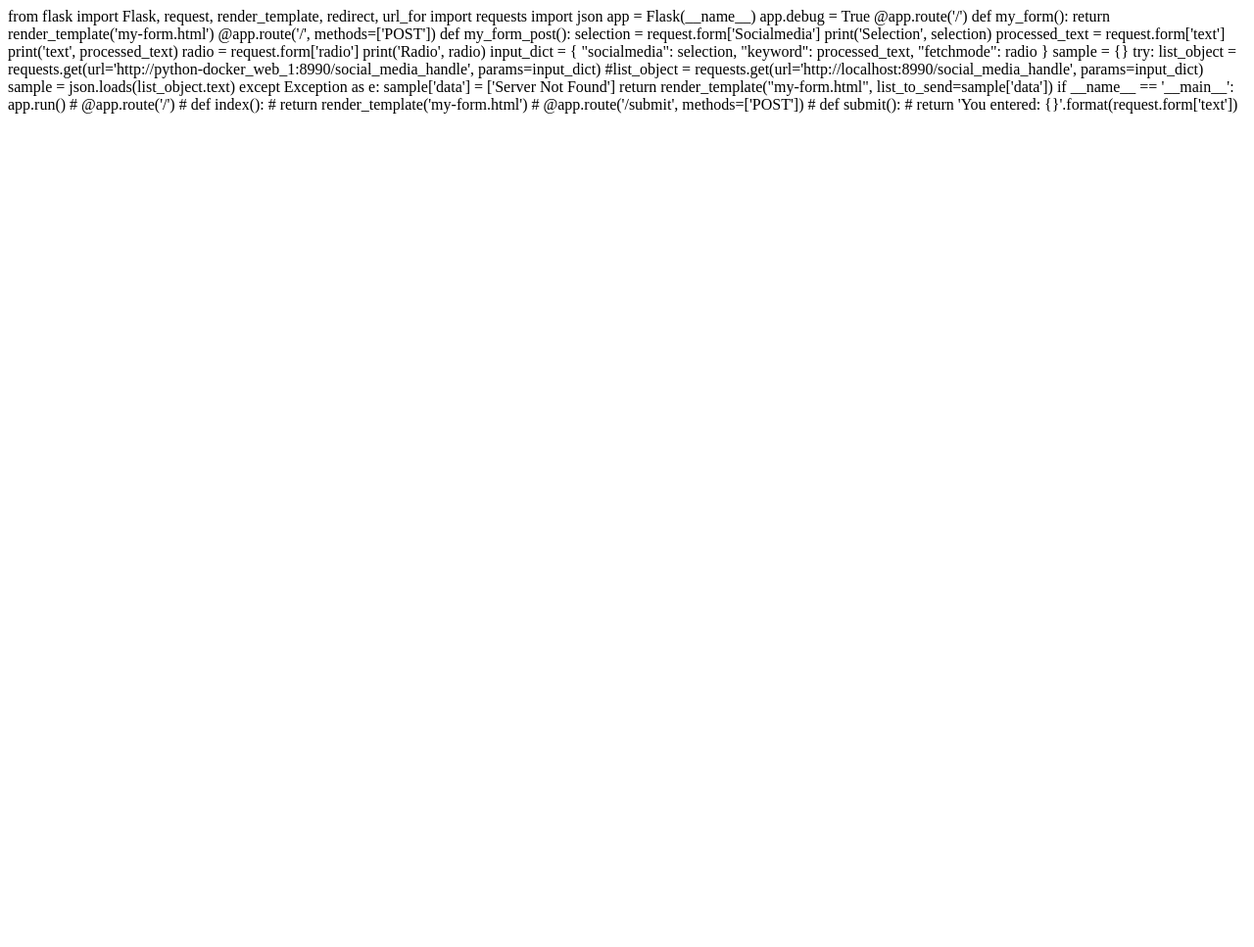
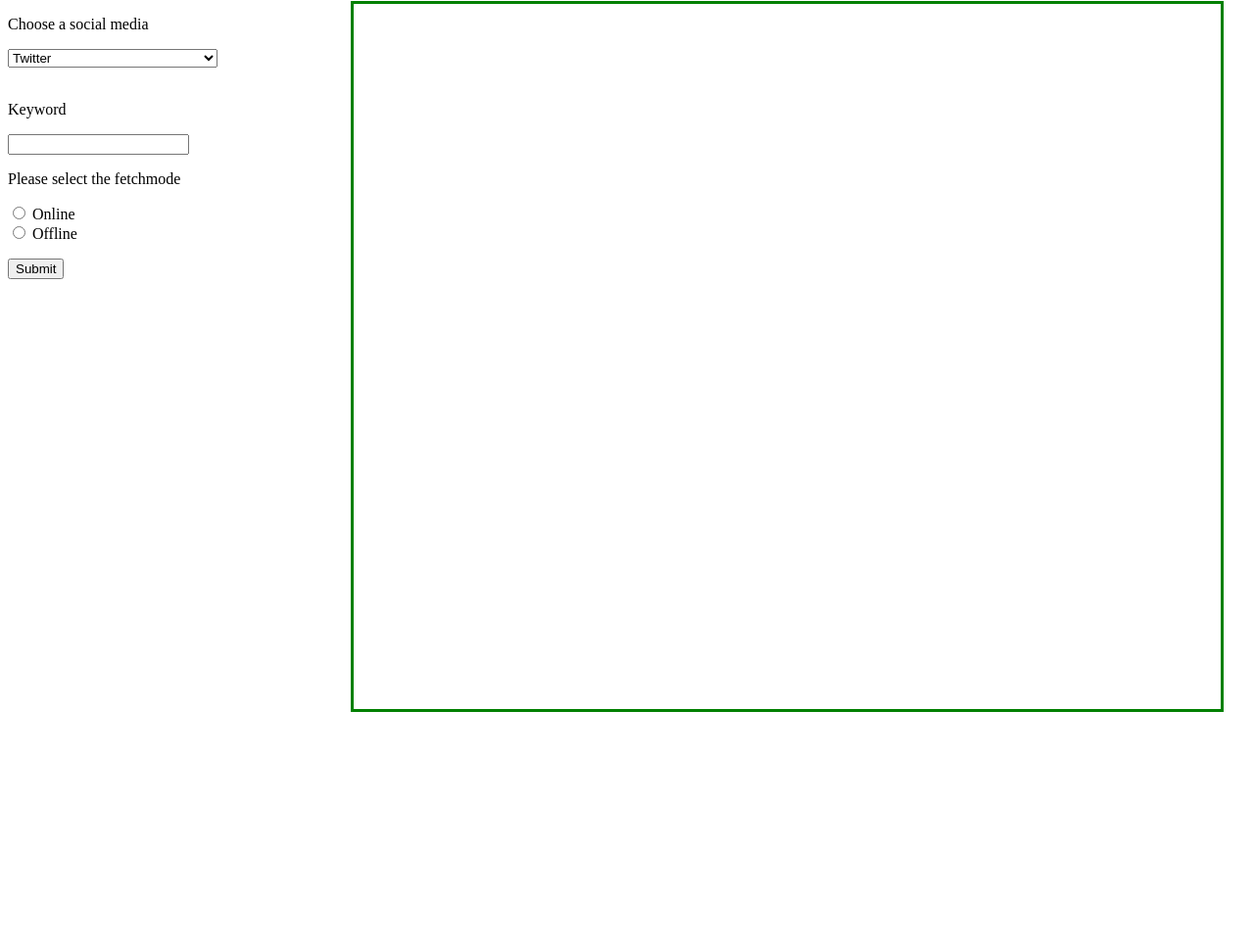
Before and after one commit to vishwas-n/Social-Media-Handler, a Flask app: page / in a window 1280 px wide. Shown: the top 967 px of the page at 98% size. Before the commit the page ends 116 px from the top, so only its background shows below. Run offline with Flask 2, Linux system fonts and the light colour scheme.

Commit message:
Update my-form.html

```diff
--- a/Client/templates/my-form.html
+++ b/Client/templates/my-form.html
@@ -1,50 +1,44 @@
-from flask import Flask, request, render_template, redirect, url_for
-import requests
-import json
+<!DOCTYPE html>
+<html lang='en'>
+<head>
+    <meta charset='UTF-8'>
+    <title>Input</title>
+    <style type="text/css">
+.boxed {
+  border: 3px solid green ;width:70%;height:720px;overflow:auto;position:relative;top: -300px;left: 350px;
+}
+</style>
+</head>
 
-app = Flask(__name__)
-app.debug = True
+<body>
 
-@app.route('/')
-def my_form():
-    return render_template('my-form.html')
+<form method="POST">
+    <p> <label for="Social Media">Choose a social media</label> </p>
+    <select name="Socialmedia" id="Socialmedia">
+    <option value="Twitter">Twitter</option>
+    <option value="Facebook ( Under development)">Facebook ( Under development)</option>
+    <option value="Instagram ( Under development)">Instagram ( Under development)</option>
+    </select>
+    <br><br>
+
+    <p> Keyword </p>  <input name="text">
 
 
-@app.route('/', methods=['POST'])
-def my_form_post():
-    selection = request.form['Socialmedia']
-    print('Selection', selection)
+    <p>Please select the fetchmode</p>
+    <input type="radio" name="radio" value="Online">
+    <label for="Online">Online</label><br>
+    <input type="radio" name="radio" value="Offline">
+    <label for="Offline">Offline</label><br>
 
-    processed_text = request.form['text']
-    print('text', processed_text)
+    <p> <input type="submit"> </p>
 
-    radio = request.form['radio']
-    print('Radio', radio)
+</form>
+<div class="boxed">
 
-    input_dict = {
-        "socialmedia": selection,
-        "keyword": processed_text,
-        "fetchmode": radio
-    }
+{% for element in list_to_send%}
+    <p style="padding: 10px; border: 2px solid red;">{{element}}</p>
+{% endfor %}
+</div>
 
-
-    sample = {}
-    try:
-        list_object = requests.get(url='http://python-docker_web_1:8990/social_media_handle', params=input_dict)
-        #list_object = requests.get(url='http://localhost:8990/social_media_handle', params=input_dict)
-        sample = json.loads(list_object.text)
-    except Exception as e:
-        sample['data'] = ['Server Not Found']
-    return render_template("my-form.html", list_to_send=sample['data'])
-
-
-if __name__ == '__main__':
-    app.run()
-
-# @app.route('/')
-# def index():
-#     return render_template('my-form.html')
-
-# @app.route('/submit', methods=['POST'])
-# def submit():
-#     return 'You entered: {}'.format(request.form['text'])
+</body>
+</html>
```
